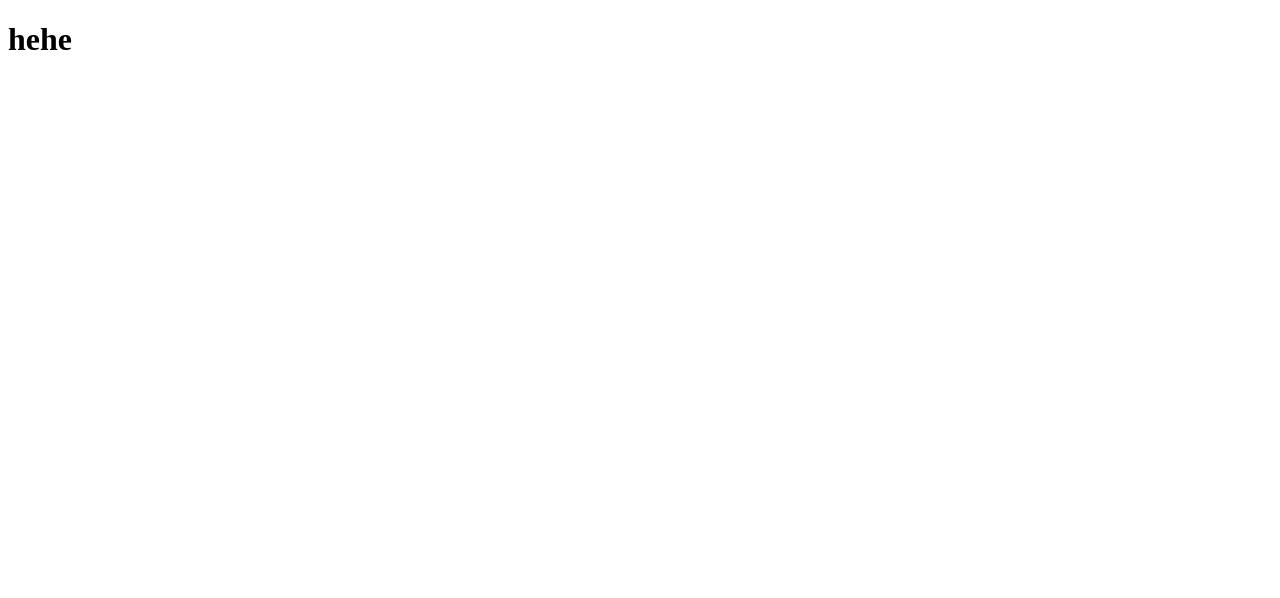
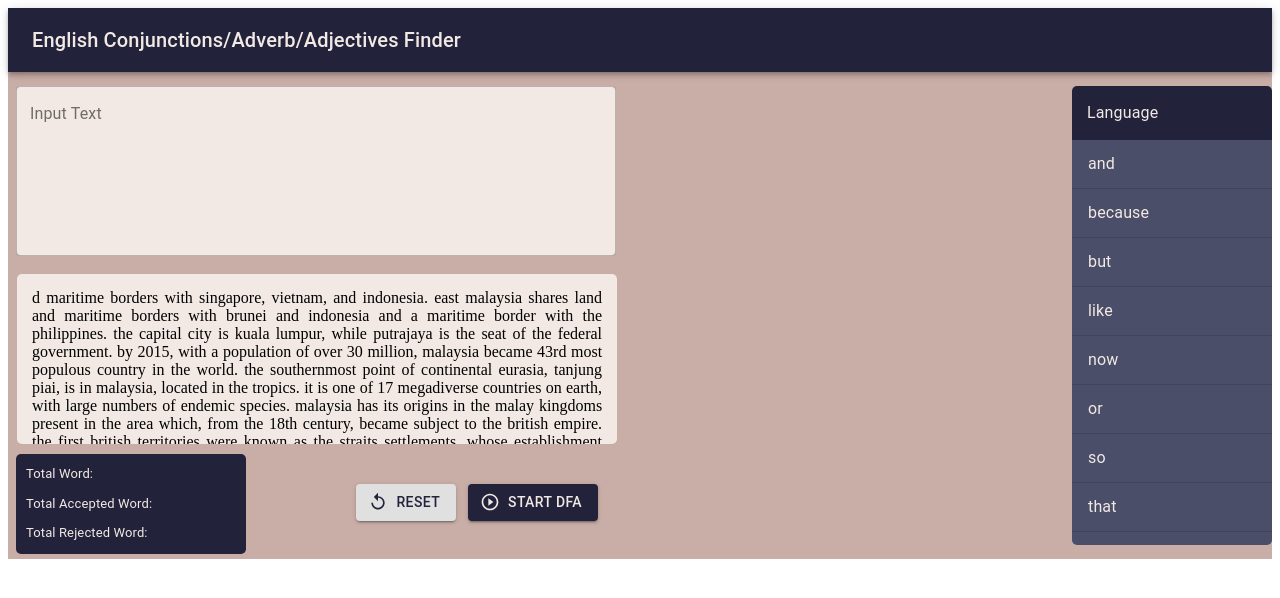
Before and after one commit to wengkitt969696/cpt443-assignment-1, a React app: page / in a window 1280 px wide. Shown: the top 598 px of the page. Built offline with nearby package versions, Linux system fonts and the light colour scheme.

Commit message:
Update App.js

```diff
--- a/src/App.js
+++ b/src/App.js
@@ -2,6 +2,13 @@ import React, { useEffect } from "react";
 import { conjunctions, adjectives, adverbs } from "./dictionary";
 import { startState } from "./state/start-state";
 import { sampleText1 } from "./sample-text/sample-text";
+import { HeaderBar } from "./components/header-bar";
+import { LanguageBar } from "./components/language-bar";
+import { TextInputArea } from "./components/input-area";
+import { ResultArea } from "./components/result-area";
+import { ActionArea } from "./components/action-area";
+import Paper from "@material-ui/core/Paper";
+import Grid from "@material-ui/core/Grid";
 
 export default function App() {
   const word = [...conjunctions, ...adjectives, ...adverbs];
@@ -24,5 +31,29 @@ export default function App() {
     console.log(sampleText1.toLowerCase().split(" "));
   }, []);
 
-  return <h1>hehe</h1>;
+  return (
+    <div style={{ background: "#c9ada7" }}>
+      <HeaderBar />
+      <div
+        style={{
+          display: "flex",
+          flexDirection: "row",
+          justifyContent: "space-between",
+        }}
+      >
+        <div
+          style={{
+            display: "flex",
+            flexDirection: "column",
+          }}
+        >
+          <TextInputArea />
+          <ResultArea />
+          <ActionArea />
+        </div>
+
+        <LanguageBar wordList={word} />
+      </div>
+    </div>
+  );
 }
```
